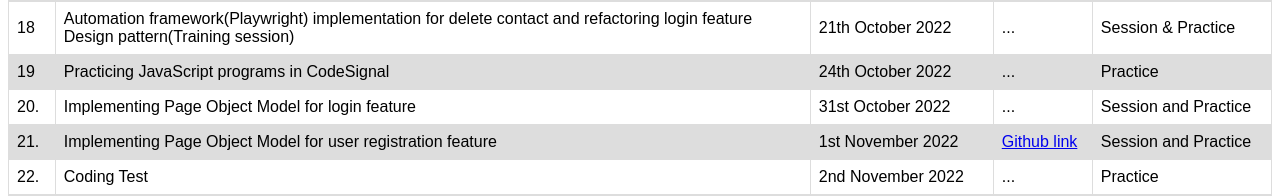
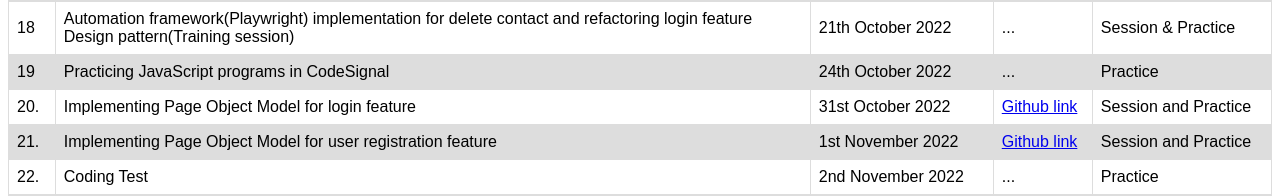
Before and after one commit to Samikshap85/Jankari_ProgressReport, a plain HTML site: page index.html in a window 1280 px wide. Shown: the part 1526-1722 px from the top of the page. Drawn offline with Linux system fonts and the light colour scheme.

Commit message:
Added links

```diff
--- a/index.html
+++ b/index.html
@@ -302,7 +302,7 @@
                   Implementing Page Object Model for login feature
               </td>
               <td>31st October 2022</td>
-              <td>...</td>
+              <td><a href="https://github.com/SagarGi/FeatureFiles/blob/main/Features1/tests/pageObjects/LoginPage.js" class="text-info">Github link</a> </br></td>
               <td>Session and Practice</td>
           </tr>
 
```
